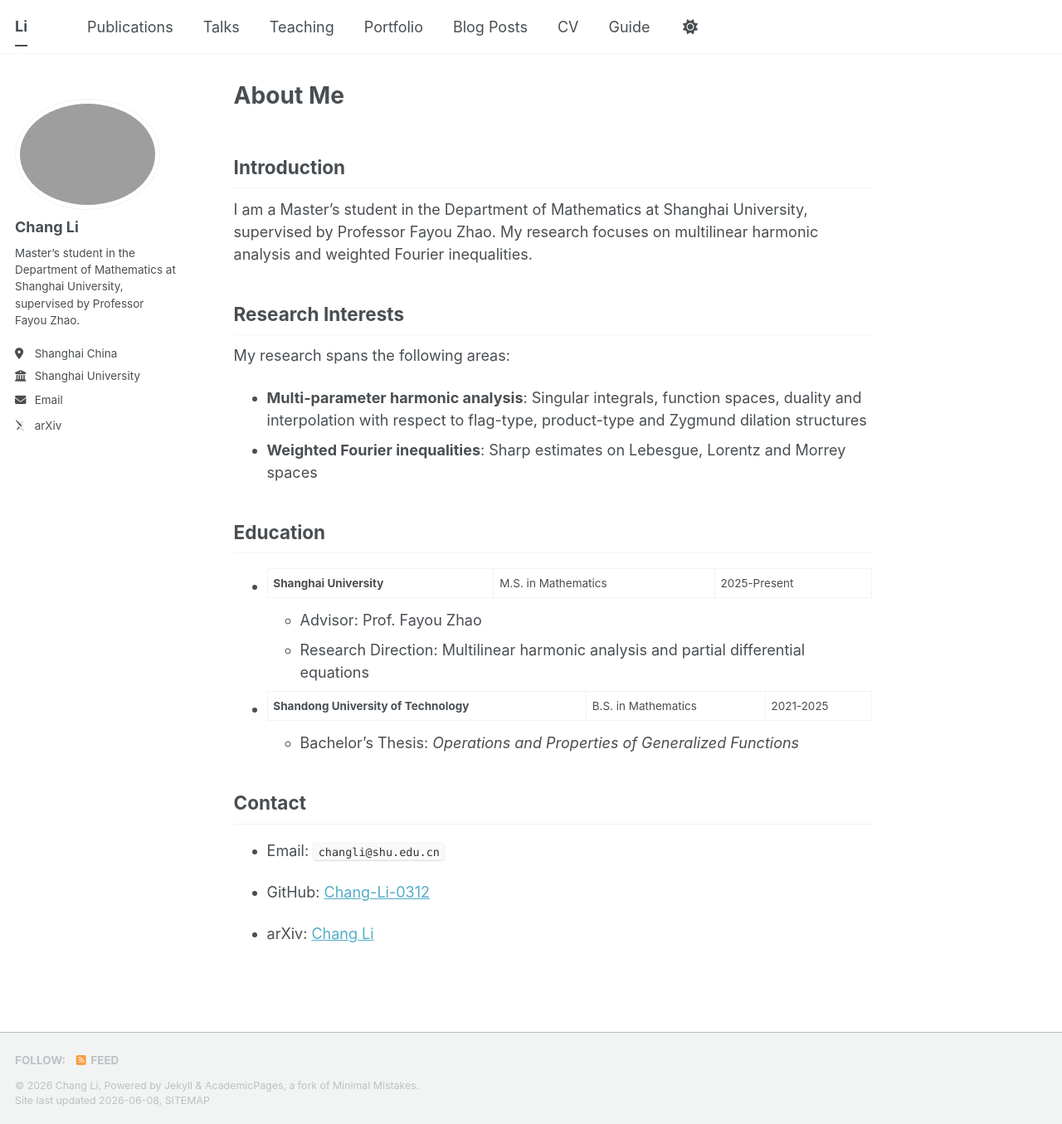
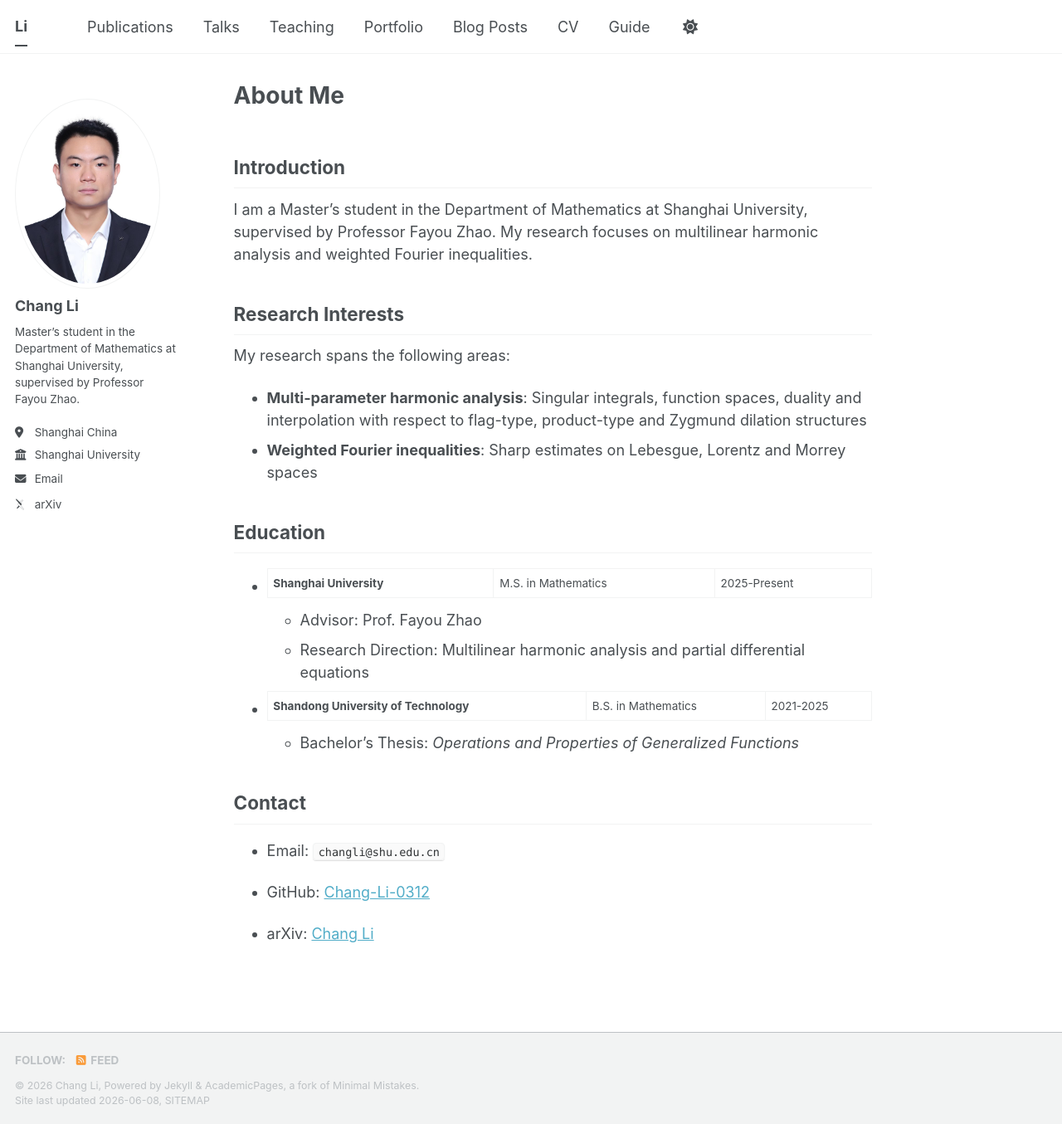
Before and after one commit to Chang-Li-0312/Chang-Li-0312.github.io, a Jekyll site: the page built from _pages/about.md, in a window 1280 px wide and 1355 px high. Shown: the whole window at 83% size. Built offline with Jekyll 4.4.1, drawn with Linux system fonts in a browser that asks for light colours; some web fonts are replaced; a script bundle is joined from its source files by our own code; library files that are not in the unit come from our copies.

Commit message:
Update _config.yml

```diff
--- a/_config.yml
+++ b/_config.yml
@@ -20,7 +20,7 @@ words_per_minute         : 200
 # ==============================================
 author:
   name             : "Chang Li" # 例如：张三 San Zhang
-  avatar           : "/images/me2024.jpg" # 头像路径，上传到images文件夹
+  avatar           : "/me2024.jpg" # 头像路径，上传到images文件夹
   bio              : "Master’s student in the Department of Mathematics at Shanghai University, supervised by Professor Fayou Zhao." # 侧边栏显示的简介，支持HTML换行
   location         : "Shanghai China"
   employer         : "Shanghai University"
```
